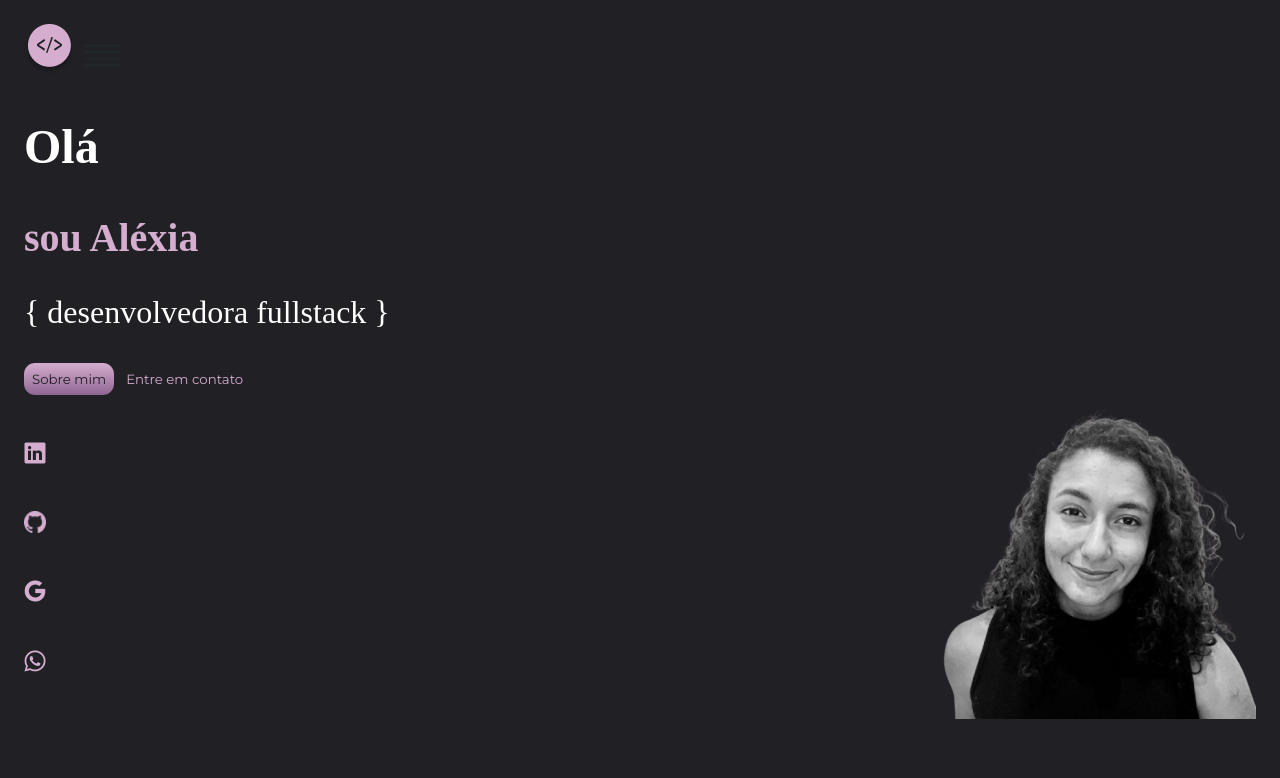
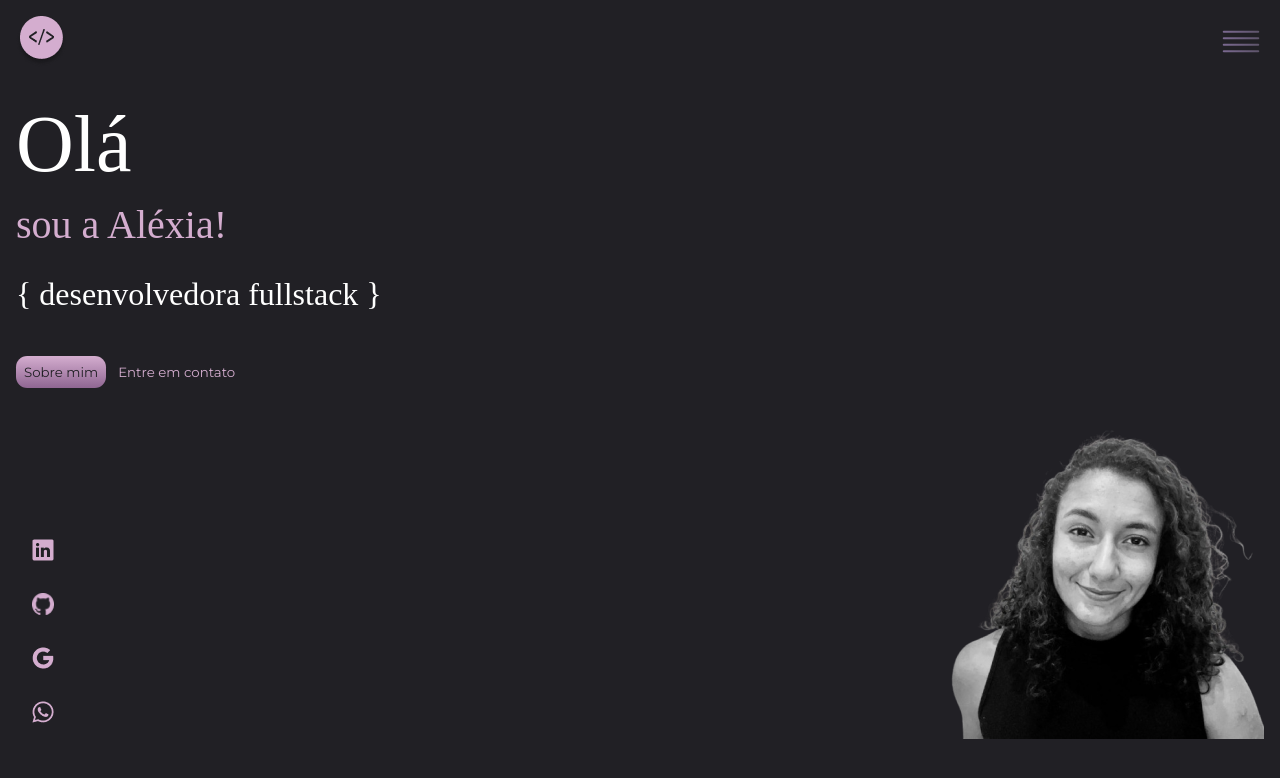
Before and after one commit to not-a-ai/portifolioJS, a plain HTML site: page index.html in a window 1280 px wide. Drawn offline with Linux system fonts and the light colour scheme; a web font is replaced by a local one.

Commit message:
style: fixing padding and spaces

```diff
--- a/css/style.scss
+++ b/css/style.scss
@@ -9,18 +9,37 @@ $color-purpledark: #8F6692;
 $color-white: #fff;
 $color-firstgradient: linear-gradient(#D4ADCF, #8F6692);
 
+* {
+  margin: 0;
+  padding: 0;
+}
 #welcome {
   padding: 1rem 1rem 0 1rem;
+  height: 80vh;
+  display: flex;
+  flex-direction: column;
+  justify-content: space-between;
 }
 
+#navbar {
+  background-color: linear-gradient($color-dark, transparent);
+  position: sticky;
+  display: flex;
+  justify-content: space-between;
+  margin: 1rem;
+
+}
 h1 {
   font-family: $font-primary;
+  font-weight: 100;
+  font-size: 5em;
   color: $color-white;
-  font-size: 3rem;
 }
 
 h2 {
   font-family: $font-primary;
+  font-weight: 100;
+  font-size: 4rem;
   color: $color-purpleligth;
   font-size: 2.5rem;
 }
@@ -28,6 +47,7 @@ p {
   font-family: $font-primary;
   color: $color-white;
   font-size: 2rem;
+  margin: 1rem 0;
 }
 
 body {
@@ -45,6 +65,7 @@ button {
 .btn-roxo {
   color: $color-dark;
   background: $color-firstgradient;
+  margin: 1rem 0;
 }
 
 .btn-nobg {
@@ -60,7 +81,9 @@ button {
   .logos {
     display: flex;
     flex-direction: column;
-    justify-content: space-evenly;
-
+    justify-content: end;
+    img {
+      margin: 1rem;
+    }
   }
 }
--- a/index.html
+++ b/index.html
@@ -13,29 +13,25 @@
 </head>
 <body>
 
-  <div class="bg">
-
-  </div>
+  <nav id="navbar">
+    <img src="/img/logo.png" alt="logo dev">
+    <img src="/img/ham.svg" alt="" >
+  </nav>
 
   <section id="welcome">
 
-    <div>
-      <img src="/img/logo.png" alt="logo dev">
-      <img src="/img/ham-icon.png" alt="">
-    </div>
 
-    <div>
-      <div>
+
         <h1>Olá</h1>
-        <h2>sou Aléxia</h2>
+        <h2>sou a Aléxia!</h2>
         <p>{ desenvolvedora fullstack }</p>
-      </div>
+
       <div>
         <button class="btn-roxo">Sobre mim</button>
         <button class="btn-nobg">Entre em contato</button>
       </div>
 
-    </div>
+
 
     <div class="imgs">
       <div class="logos">
```
Also changed, not shown: css/style.css, img/ham-icon.png (deleted), img/ham.svg (added), 1 other file.
